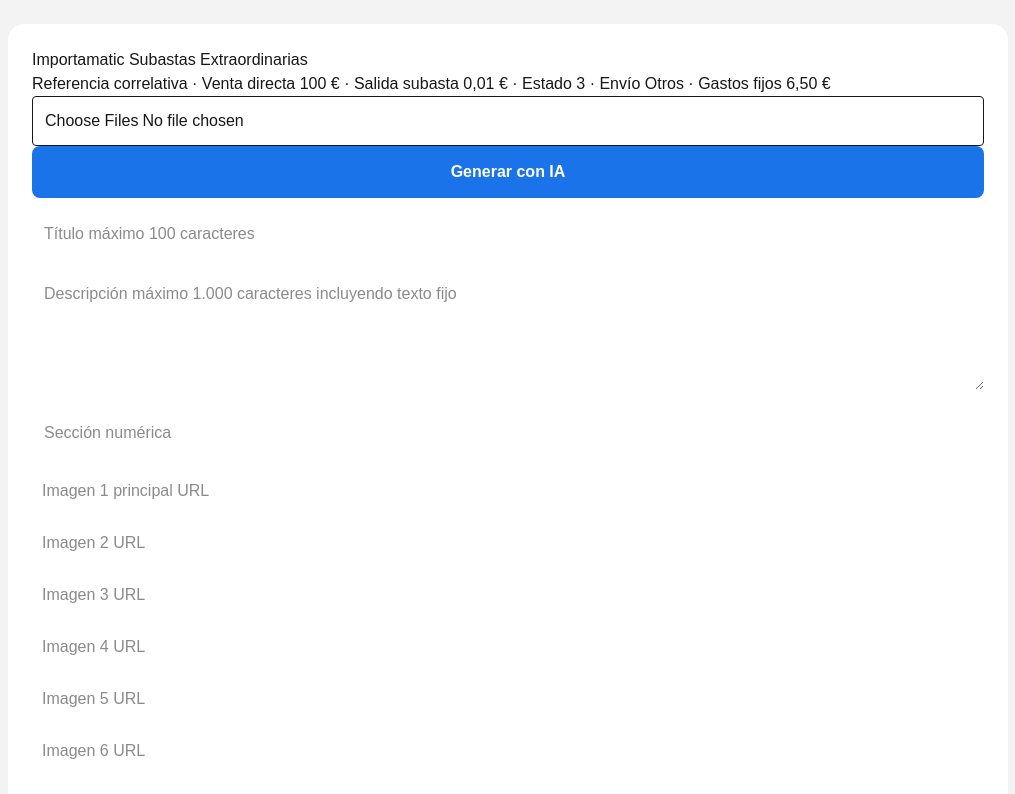
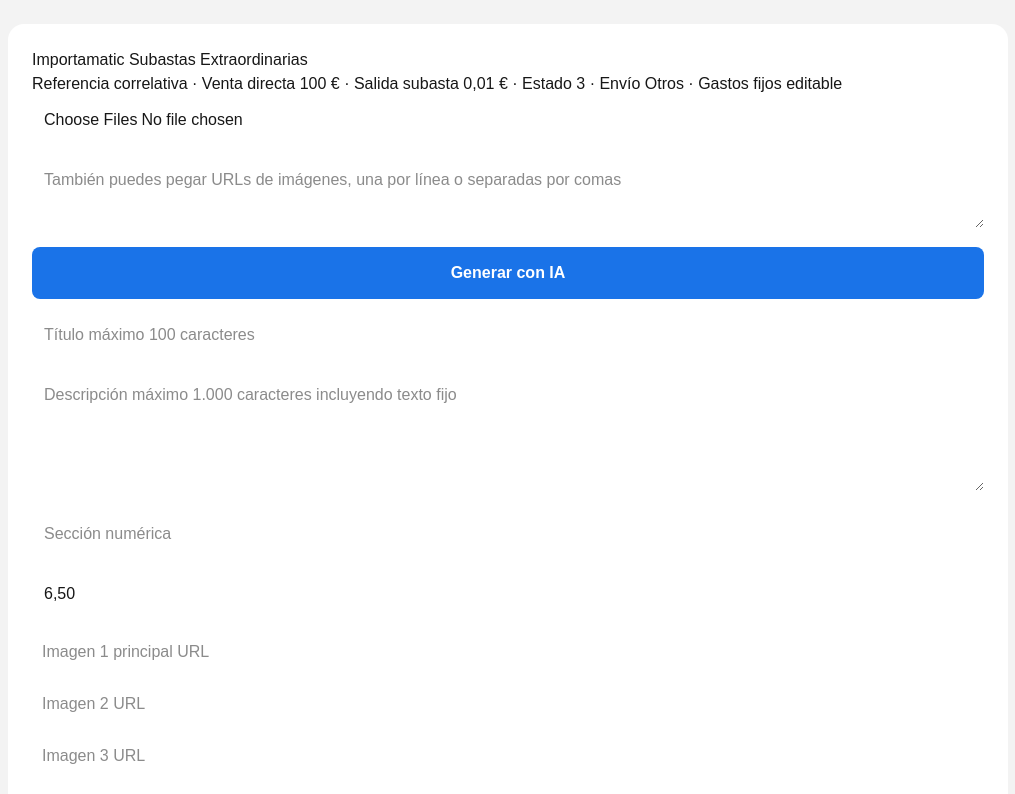
Before and after one commit to galerialasala/tc-importamatic, a Next.js app: page / in a window 1280 px wide. Shown: the top 794 px of the page, without its empty margins (132-1147 px from the left). Built offline with nearby package versions, Linux system fonts and the light colour scheme.

Commit message:
version estable subida fotos

```diff
--- a/app/page.tsx
+++ b/app/page.tsx
@@ -7,6 +7,7 @@ type Item = {
   description: string
   section: string
   images: string[]
+  shippingCost: string
 }
 
 const DESCRIPTION_SUFFIX =
@@ -24,9 +25,11 @@ export default function Home() {
   const [title, setTitle] = useState('')
   const [description, setDescription] = useState('')
   const [section, setSection] = useState('')
+  const [shippingCost, setShippingCost] = useState('6,50')
   const [images, setImages] = useState<string[]>(Array(10).fill(''))
   const [bulkImages, setBulkImages] = useState('')
   const [loadingAI, setLoadingAI] = useState(false)
+  const [uploading, setUploading] = useState(false)
 
   const clean = (value: string, max?: number) => {
     const cleaned = value
@@ -40,6 +43,15 @@ export default function Home() {
 
   const finalDescription = (text: string) =>
     clean(text + '\n\n' + DESCRIPTION_SUFFIX, 1000)
+
+  const setImagesFromUrls = (urls: string[]) => {
+    const filled = Array(10).fill('')
+    urls.slice(0, 10).forEach((url, i) => {
+      filled[i] = url
+    })
+    setImages(filled)
+    setBulkImages(urls.slice(0, 10).join('\n'))
+  }
 
   const handleBulkImages = (text: string) => {
     setBulkImages(text)
@@ -58,15 +70,52 @@ export default function Home() {
     setImages(filled)
   }
 
+  const uploadPhotos = async (files: FileList | null) => {
+    if (!files || files.length === 0) return
+
+    setUploading(true)
+
+    try {
+      const uploadedUrls: string[] = []
+
+      for (const file of Array.from(files).slice(0, 10)) {
+        const formData = new FormData()
+        formData.append('file', file)
+
+        const res = await fetch('/api/upload', {
+          method: 'POST',
+          body: formData,
+        })
+
+        const data = await res.json()
+
+        if (!res.ok || !data.url) {
+          alert('Error subiendo una imagen')
+          setUploading(false)
+          return
+        }
+
+        uploadedUrls.push(data.url)
+      }
+
+      setImagesFromUrls(uploadedUrls)
+    } catch {
+      alert('Error subiendo fotos')
+    } finally {
+      setUploading(false)
+    }
+  }
+
   const updateImage = (index: number, value: string) => {
     const updated = [...images]
     updated[index] = value
     setImages(updated)
+    setBulkImages(updated.filter(Boolean).join('\n'))
   }
 
   const generateAI = async () => {
     if (!images[0]) {
-      alert('Primero pega al menos una imagen')
+      alert('Primero sube o pega al menos una imagen')
       return
     }
 
@@ -76,9 +125,7 @@ export default function Home() {
       const res = await fetch('/api/generate', {
         method: 'POST',
         headers: { 'Content-Type': 'application/json' },
-        body: JSON.stringify({
-          images: images.filter(Boolean),
-        }),
+        body: JSON.stringify({ images: images.filter(Boolean) }),
       })
 
       const data = await res.json()
@@ -119,11 +166,21 @@ export default function Home() {
       return
     }
 
-    setItems([...items, { title, description, section, images }])
+    setItems([
+      ...items,
+      {
+        title,
+        description,
+        section,
+        images,
+        shippingCost,
+      },
+    ])
 
     setTitle('')
     setDescription('')
     setSection('')
+    setShippingCost('6,50')
     setImages(Array(10).fill(''))
     setBulkImages('')
   }
@@ -168,7 +225,7 @@ export default function Home() {
       'Ver imágenes',
       ...item.images.map((img) => clean(img, 100)),
       'Otros',
-      '6,50',
+      clean(item.shippingCost, 100),
     ])
 
     const csv = [header, ...rows].map((row) => row.join('#')).join('\n')
@@ -199,36 +256,25 @@ export default function Home() {
 
         <p>
           Referencia correlativa · Venta directa 100 € · Salida subasta 0,01 € ·
-          Estado 3 · Envío Otros · Gastos fijos 6,50 €
+          Estado 3 · Envío Otros · Gastos fijos editable
         </p>
 
-       <input
-  type="file"
-  multiple
-  accept="image/*"
-  onChange={async (e) => {
-    const files = Array.from(e.target.files || [])
+        <input
+          type="file"
+          multiple
+          accept="image/*"
+          onChange={(e) => uploadPhotos(e.target.files)}
+          style={{ width: '100%', padding: 12, marginBottom: 12 }}
+        />
 
-    const uploadedUrls: string[] = []
+        {uploading && <p>Subiendo fotos...</p>}
 
-    for (const file of files) {
-      const formData = new FormData()
-      formData.append('file', file)
-
-      const res = await fetch('/api/upload', {
-        method: 'POST',
-        body: formData,
-      })
-
-      const data = await res.json()
-
-      uploadedUrls.push(data.url)
-    }
-
-    setImageUrls(uploadedUrls.join('\n'))
-  }}
-  className="w-full border rounded p-3"
-/>
+        <textarea
+          style={{ width: '100%', padding: 12, marginBottom: 12 }}
+          placeholder="También puedes pegar URLs de imágenes, una por línea o separadas por comas"
+          value={bulkImages}
+          onChange={(e) => handleBulkImages(e.target.value)}
+        />
 
         <button
           onClick={generateAI}
@@ -266,6 +312,13 @@ export default function Home() {
           placeholder="Sección numérica"
           value={section}
           onChange={(e) => setSection(e.target.value)}
+        />
+
+        <input
+          style={{ width: '100%', padding: 12, marginBottom: 12 }}
+          placeholder="Gastos fijos"
+          value={shippingCost}
+          onChange={(e) => setShippingCost(e.target.value)}
         />
 
         {images.map((image, index) => (
@@ -323,7 +376,7 @@ export default function Home() {
             }}
           >
             <strong>{index + 1}</strong> · {item.title} · Sección {item.section} ·{' '}
-            {item.images.filter(Boolean).length} fotos
+            {item.images.filter(Boolean).length} fotos · Gastos fijos {item.shippingCost} €
           </div>
         ))}
       </div>
```
